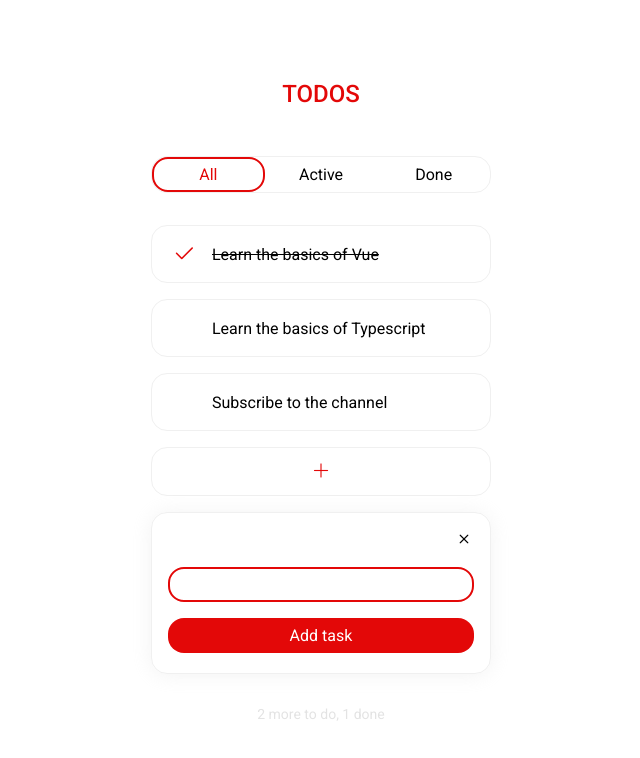
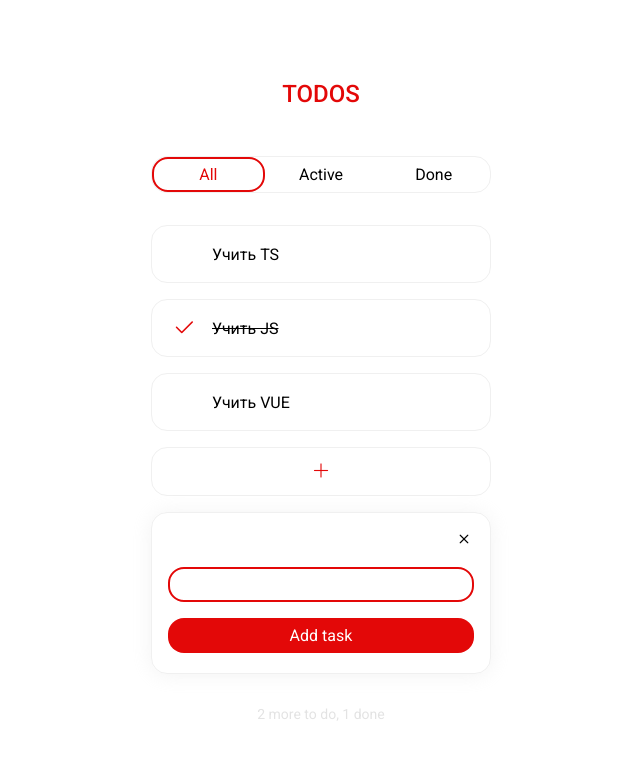
Before and after one commit to JohnnySench/Todo-list, a Vue app: page / in a window 1280 px wide. Shown: the top 758 px of the page, without its empty margins (319-959 px from the left). Built offline with nearby package versions, Linux system fonts and the light colour scheme.

Commit message:
add PropType and emits

```diff
--- a/src/App.vue
+++ b/src/App.vue
@@ -2,7 +2,7 @@
   <AppHeader/>
   <AppFilter/>
   <main class="app-main">
-    <AppTodoList/>
+    <AppTodoList :todos="todos"/>
     <AppAddTodo/>
   </main>
   <AppFooter/>
@@ -17,8 +17,22 @@ import AppHeader from "./components/AppHeader.vue";
 import AppTodoList from "./components/AppTodoList.vue";
 import AppAddTodo from "./components/AppAddTodo.vue";
 import AppFooter from "./components/AppFooter.vue";
+import {Todo} from "./types/Todo.ts";
 
+interface State {
+  todos: Todo[]
+}
 export default defineComponent({
-  components: {AppFooter, AppAddTodo, AppTodoList, AppHeader, AppFilter}
+
+  components: {AppFooter, AppAddTodo, AppTodoList, AppHeader, AppFilter},
+  data(): State {
+    return {
+      todos: [
+        {id: 0, text: 'Учить TS', completed: false},
+        {id: 1, text: 'Учить JS', completed: true},
+        {id: 2, text: 'Учить VUE', completed: false},
+      ]
+    }
+  }
 })
 </script>
--- a/src/components/AppTodoList.vue
+++ b/src/components/AppTodoList.vue
@@ -1,34 +1,21 @@
 <script lang="ts">
-import {defineComponent} from 'vue'
+import {defineComponent, PropType} from 'vue'
 import AppTodoListItem from "./AppTodoListItem.vue";
 
 export default defineComponent({
   name: "AppTodoList",
-  components: {AppTodoListItem}
+  components: {AppTodoListItem},
+  props: {
+    todos: {
+      type: Array as PropType<any>
+    }
+  }
 })
 </script>
 
 <template>
   <ul class="todo-list">
-    <AppTodoListItem/>
-    <li class="todo-item">
-      <div class="todo-item__status">
-        <i class="bi bi-check2"></i>
-      </div>
-      <span class="todo-item__text">Learn the basics of Typescript</span>
-      <button class="todo-item__remove-button">
-        <i class="bi bi-trash3"></i>
-      </button>
-    </li>
-    <li class="todo-item">
-      <div class="todo-item__status">
-        <i class="bi bi-check2"></i>
-      </div>
-      <span class="todo-item__text">Subscribe to the channel</span>
-      <button class="todo-item__remove-button">
-        <i class="bi bi-trash3"></i>
-      </button>
-    </li>
+    <AppTodoListItem v-for="todo in todos" :key="todo.id" :todo="todo"/>
   </ul>
 </template>
 
--- a/src/components/AppTodoListItem.vue
+++ b/src/components/AppTodoListItem.vue
@@ -1,17 +1,32 @@
 <script lang="ts">
-import {defineComponent} from 'vue'
+import {defineComponent, PropType} from 'vue'
+import {Todo} from "../types/Todo.ts";
 
 export default defineComponent({
-  name: "AppTodoListItem"
+  name: "AppTodoListItem",
+  emits: {
+    toggleTodo: (id: number) => Number.isInteger(id)
+  },
+  props: {
+    todo: {
+      type: Object as PropType<Todo>,
+      required: true
+    }
+  },
+  methods: {
+    toggleTodo() {
+      this.$emit('toggleTodo', this.todo.id)
+    }
+  }
 })
 </script>
 
 <template>
-  <li class="todo-item todo-item--done">
+  <li class="todo-item" :class="{'todo-item--done' : todo.completed}" @click="toggleTodo">
     <div class="todo-item__status">
       <i class="bi bi-check2"></i>
     </div>
-    <span class="todo-item__text">Learn the basics of Vue</span>
+    <span class="todo-item__text">{{todo.text}}</span>
     <button class="todo-item__remove-button">
       <i class="bi bi-trash3"></i>
     </button>
--- /dev/null
+++ b/src/types/Todo.ts
@@ -0,0 +1,5 @@
+export interface Todo {
+    id: number,
+    text: string,
+    completed: boolean
+}
```
